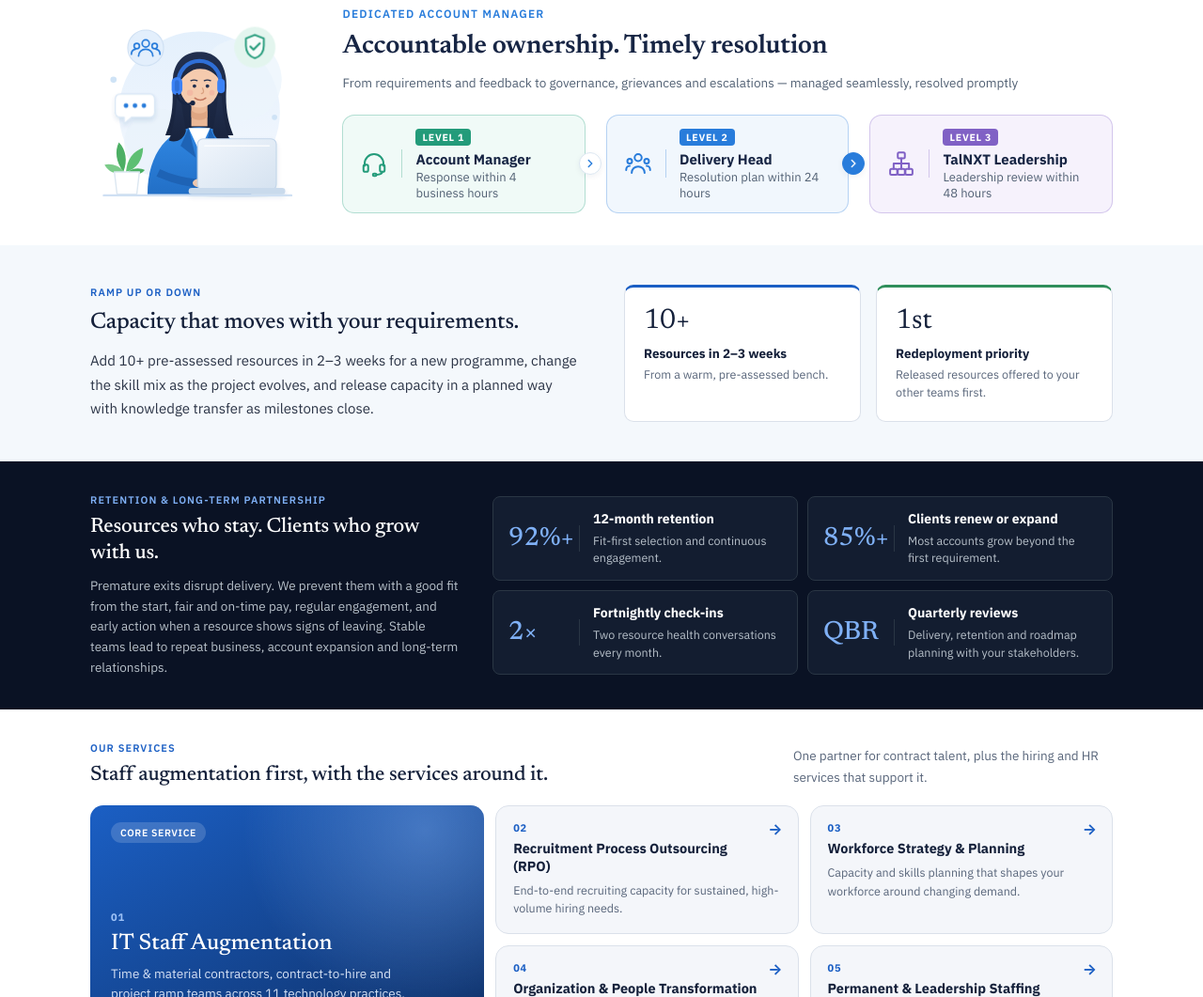
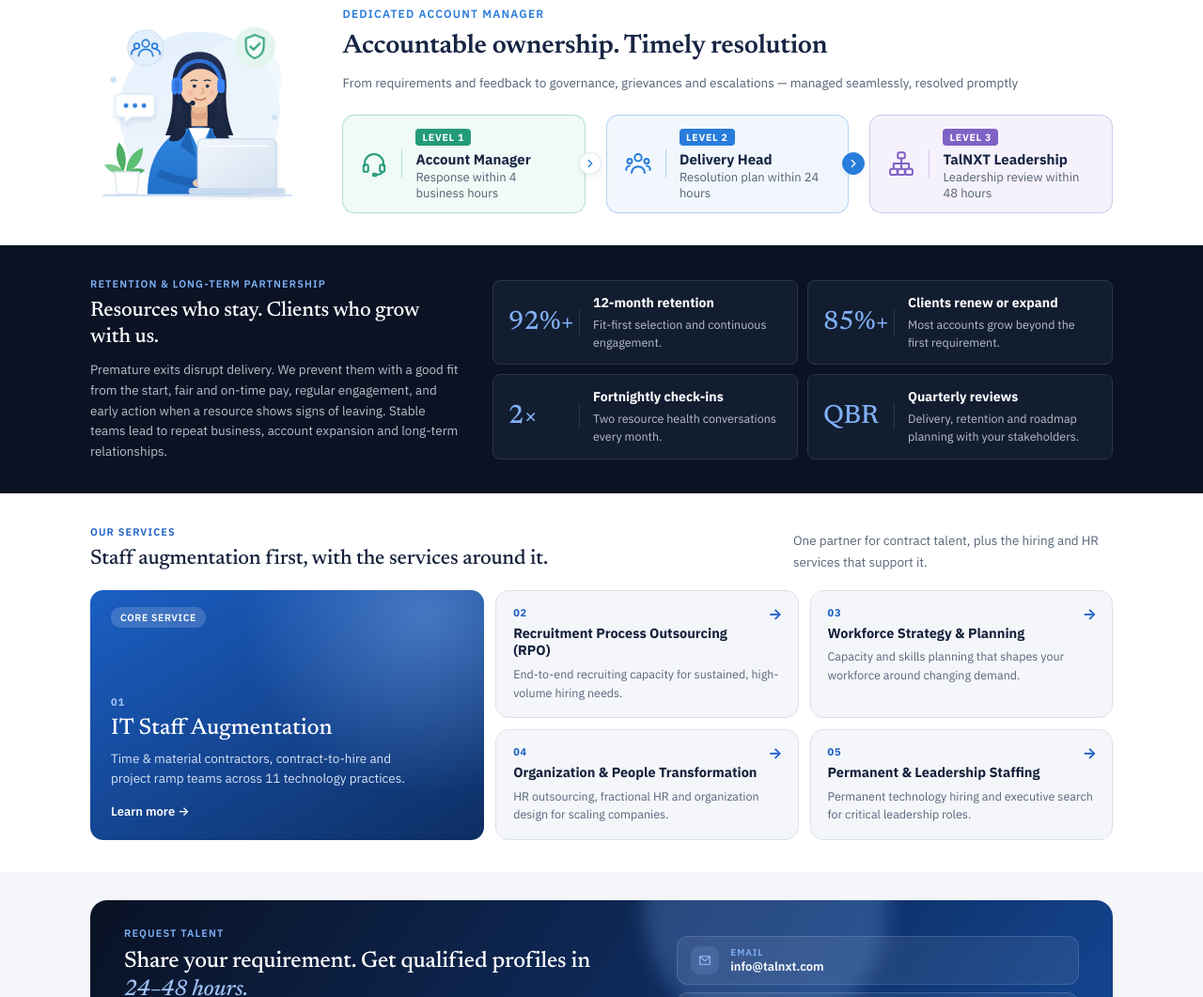
Before and after one commit to TalNXT/TalNXT-Website, a plain HTML site: page index.html in a window 1280 px wide. Shown: the part 1698-2759 px from the top of the page at 94% size. Drawn offline with Linux system fonts and the light colour scheme.

Commit message:
Ramp up or down section

```diff
--- a/index.html
+++ b/index.html
@@ -363,21 +363,6 @@
   </div>
 </div>
 
-<!-- RAMP UP / DOWN -->
-<div class="sec pale">
-  <div class="container row-flex" style="gap:48px;">
-    <div style="flex:1; min-width:280px;">
-      <div class="eyebrow" style="margin-bottom:10px;">Ramp up or down</div>
-      <h2 style="font-size:24px; line-height:1.28;">Capacity that moves with your requirements.</h2>
-      <p class="copy" style="margin-top:12px;">Add 10+ pre-assessed resources in 2–3 weeks for a new programme, change the skill mix as the project evolves, and release capacity in a planned way with knowledge transfer as milestones close.</p>
-    </div>
-    <div style="flex:1; min-width:280px;" class="grid-2">
-      <div class="sla-card"><div class="sla-time">10+</div><div class="sla-label">Resources in 2–3 weeks</div><p>From a warm, pre-assessed bench.</p></div>
-      <div class="sla-card green"><div class="sla-time">1st</div><div class="sla-label">Redeployment priority</div><p>Released resources offered to your other teams first.</p></div>
-    </div>
-  </div>
-</div>
-
 <!-- RETENTION & PARTNERSHIP -->
 <div class="sec navy-band why-band" id="retention">
   <div class="container why-split">
```
